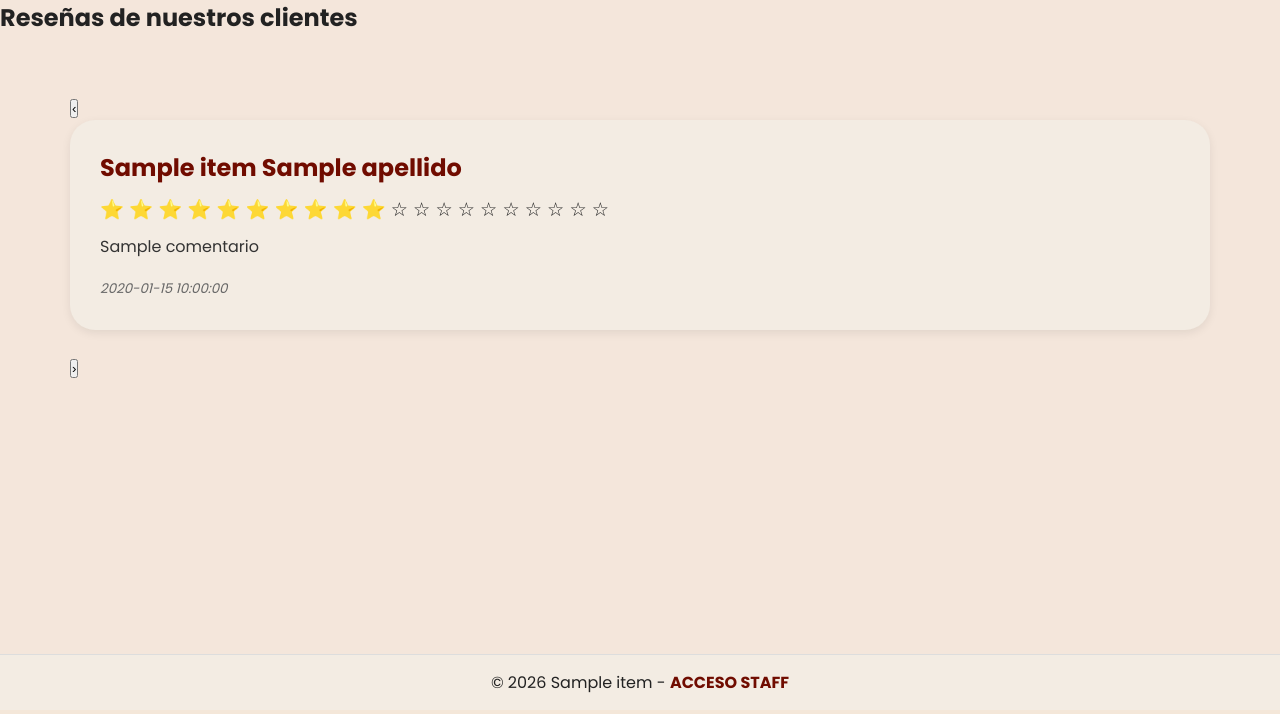
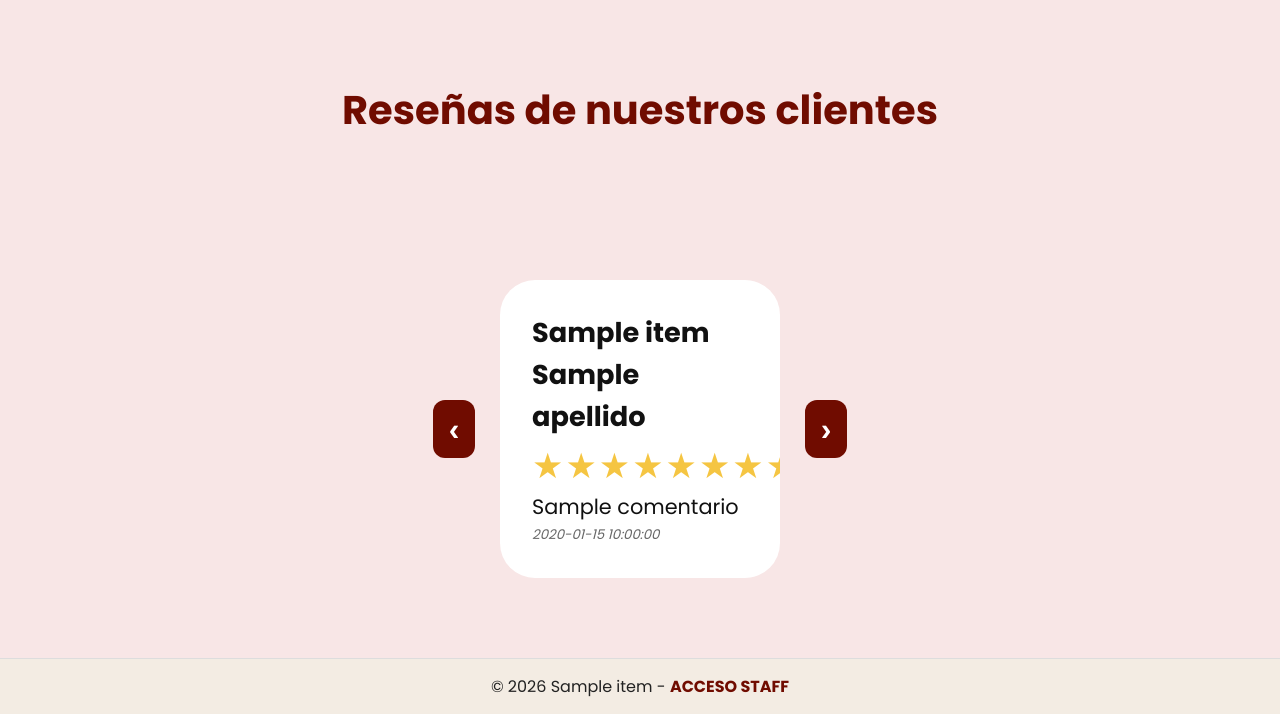
Before and after one commit to keytapia/TP3ids, a Flask app: page /resenas in a window 1280 px wide. Shown: the part 90-804 px from the top of the page. Before the commit the page ends 783 px from the top, so only its background shows below. Run offline with Flask 3, Linux system fonts and the light colour scheme; a database or web service that is not in the repository returns one stand-in record (values such as "Sample title"); data that the repository does not hold is empty.

Commit message:
lo visual de las reseñas esta bien, falta paginar

```diff
--- a/frontend/static/styles/public.css
+++ b/frontend/static/styles/public.css
@@ -958,43 +958,97 @@ footer a:hover {
 /*---------------------------------- PÁGINA DE RESEÑAS --------------------------------*/
 /*=====================================================================================*/
 
-.resenas-container {
-    max-width: 1200px;
-    margin: 0 auto;
-    padding: 60px 30px;
+.resenas-section {
+    padding: 80px 40px;
+    background-color: #f8e6e6;
 }
 
-.resenas-container h1 {
-    text-align: center;
+.resenas-titulo {
+    text-align: center !important;
     color: #700c00;
-    font-size: 2.8rem;
-    margin-bottom: 50px;
+    font-size: 2.5rem;
+    margin-bottom: 40px;
+}
+
+.resenas-container {
+    display: flex;
+    align-items: center;
+    justify-content: center;
+    gap: 25px;
+    margin-top: 140px;
+}
+
+.resenas-slider {
+    display: flex;
+    gap: 25px;
+    overflow-x: auto;
+    scrollbar-width: none;  /**/
+}
+
+.resenas-slider::-webkit-scrollbar {
+    display: none;
 }
 
 .resena-card {
-    background: #f3ece3;
-    border-radius: 25px;
-    padding: 30px;
-    margin-bottom: 25px;
-    box-shadow: 0 3px 10px rgba(0,0,0,0.08);
+    min-width: 280px;
+    max-width: 280px;
+    min-height: 260px;
+    background: #ffffff;
+    border-radius: 35px;
+    padding: 32px;
+    flex-shrink: 0;
 }
 
 .resena-card h3 {
-    color: #700c00;
+    color: #111;
     margin-bottom: 10px;
-    font-size: 1.5rem;
+    font-size: 1.7rem;
 }
 
 .estrellas {
+    display: flex;
+    align-items: center;
+    gap: 2px;
     margin-bottom: 10px;
-    font-size: 1.2rem;
+    border-radius: 3px;
+}
+
+.estrella,
+.estrella-vacia {
+    font-size: 35px;
+    line-height: 1;
+    display: inline-flex;
+    align-items: center;
+}
+
+.estrella {
+    color: #f5c542;
+}
+
+.estrella-vacia {
+    color: #888484;
 }
 
 .resena-card p {
-    font-size: 1rem;
-    line-height: 1.6;
-    color: #333;
-    margin-bottom: 15px;
+    font-size: 1.3rem;
+    line-height: 1.35;
+    color: #111;
+}
+
+.slider-btn {
+    width: 42px;
+    height: 58px;
+    border: none;
+    border-radius: 12px;
+    background: #700c00;
+    color: white;
+    cursor: pointer;
+    font-size: 2rem;
+    font-weight: 700;
+}
+
+.slider-btn:hover {
+    opacity: 0,9;
 }
 
 .resena-card small {
--- a/frontend/templates/public/resenas.html
+++ b/frontend/templates/public/resenas.html
@@ -6,7 +6,7 @@
 {% block contenido_body %}
 <section class="resenas-section">
 
-    <h1 class=""resenas-titulo>Reseñas de nuestros clientes</h1>
+    <h1 class="resenas-titulo">Reseñas de nuestros clientes</h1>
 
     <div class="resenas-container">
 
@@ -27,11 +27,11 @@
                         <div class="estrellas">
 
                             {% for i in range(resena.puntuacion) %}
-                                <span class="estrella">⭐</span>
+                                <span class="estrella">★</span>
                             {% endfor %}
 
                             {% for i in range(5 - resena.puntuacion) %}
-                                <span class="estrella-vacia">☆</span>
+                                <span class="estrella-vacia">★</span>
                             {% endfor %}
 
                          </div>
```
